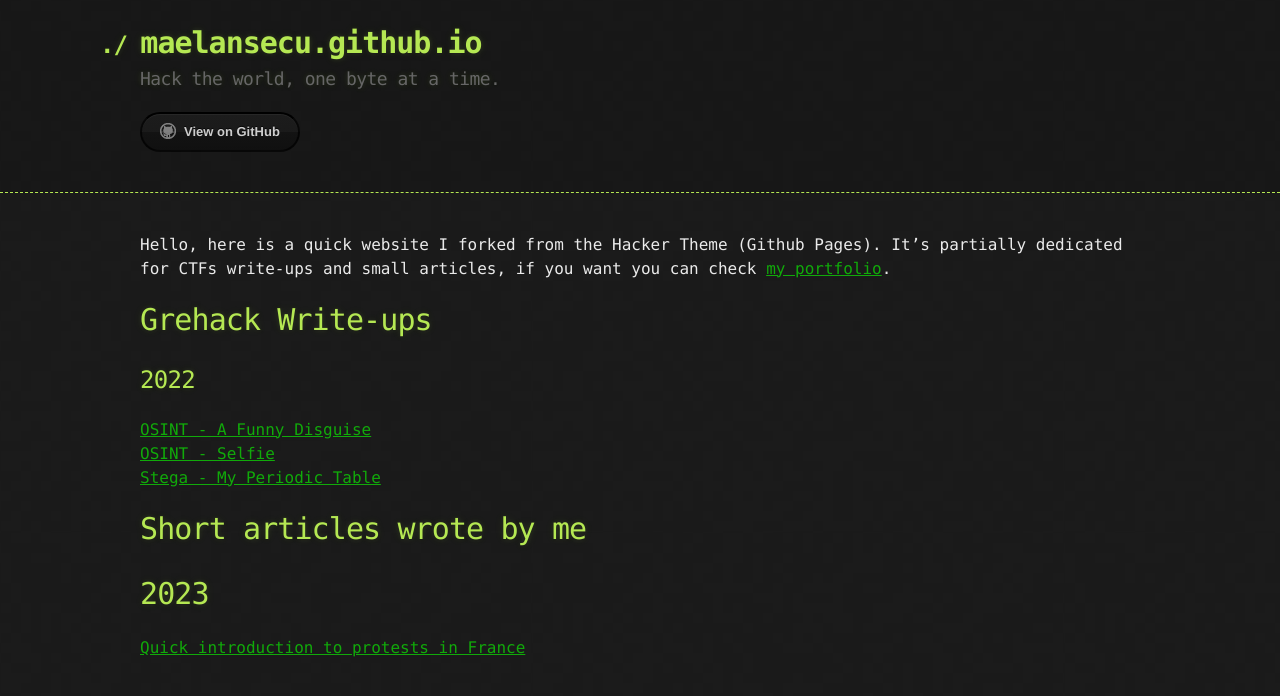
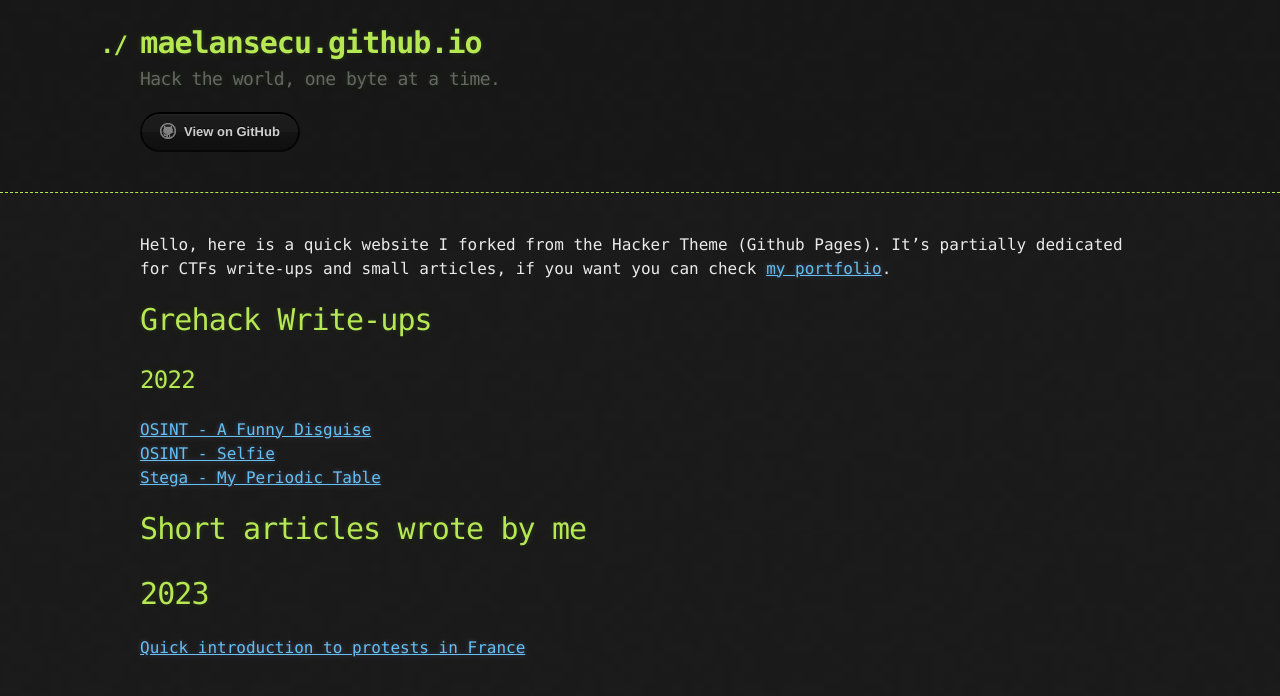
Before and after one commit to maelansecu/maelansecu.github.io, a Jekyll site: the page built from index.md, in a window 1280 px wide. Shown: the top 696 px of the page. Built offline with Jekyll 4.4.1, drawn with Linux system fonts in a browser that asks for light colours.

Commit message:
Update jekyll-theme-hacker.scss

```diff
--- a/_sass/jekyll-theme-hacker.scss
+++ b/_sass/jekyll-theme-hacker.scss
@@ -242,9 +242,17 @@ hr {
 /* Links
    a, a:hover, a:visited
 */
+a {
+  color: #63c0f5;
+  text-shadow: 0 0 5px #aab6ff54;
+}
 
-a {
-  color: #11aa0a;
+a:hover{
+  text-shadow: 1px 1px 2px blue;
+}
+
+a:visited{
+  text-shadow: 1px 1px 2px #6e0aff54;
 }
 
 /* Clearfix */
```
